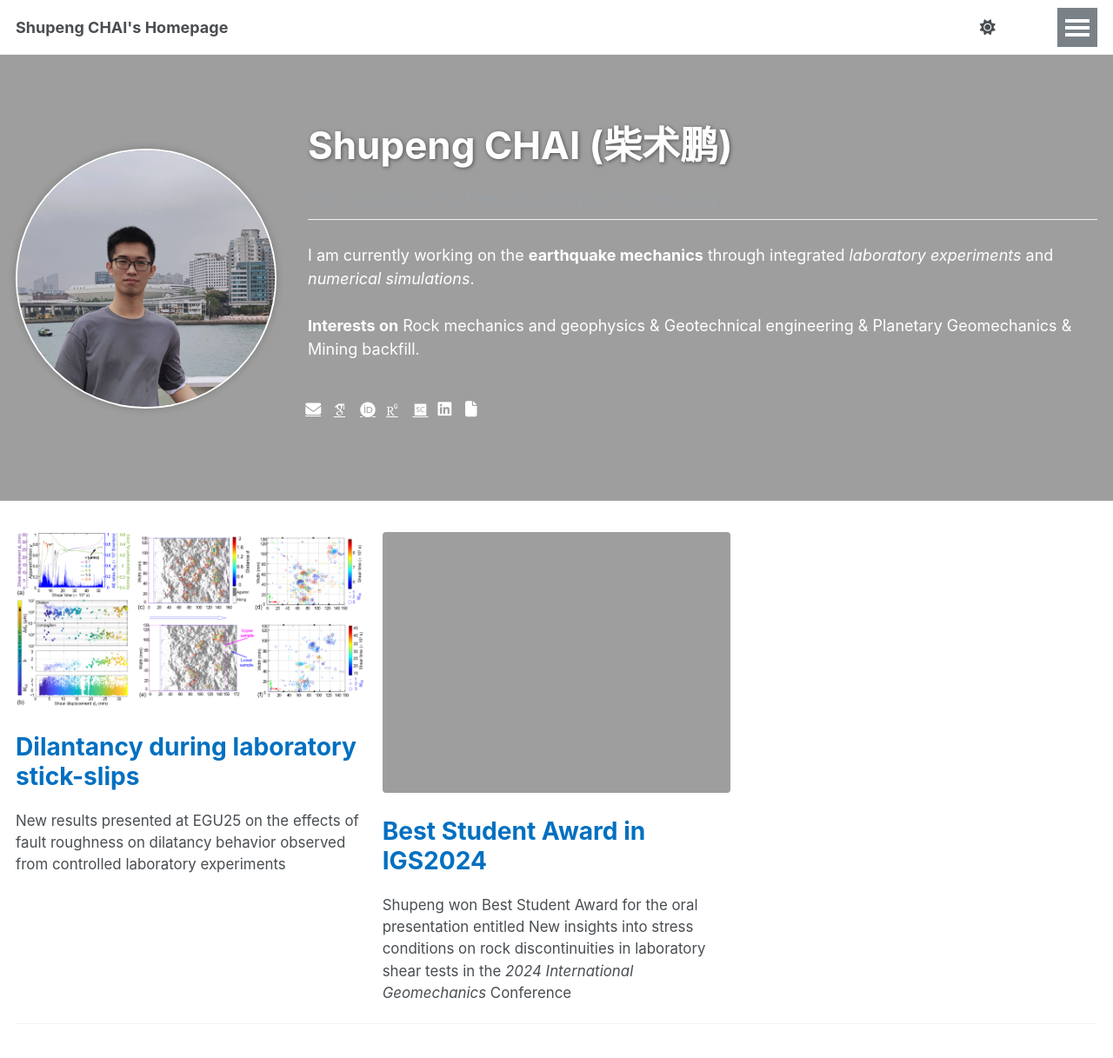
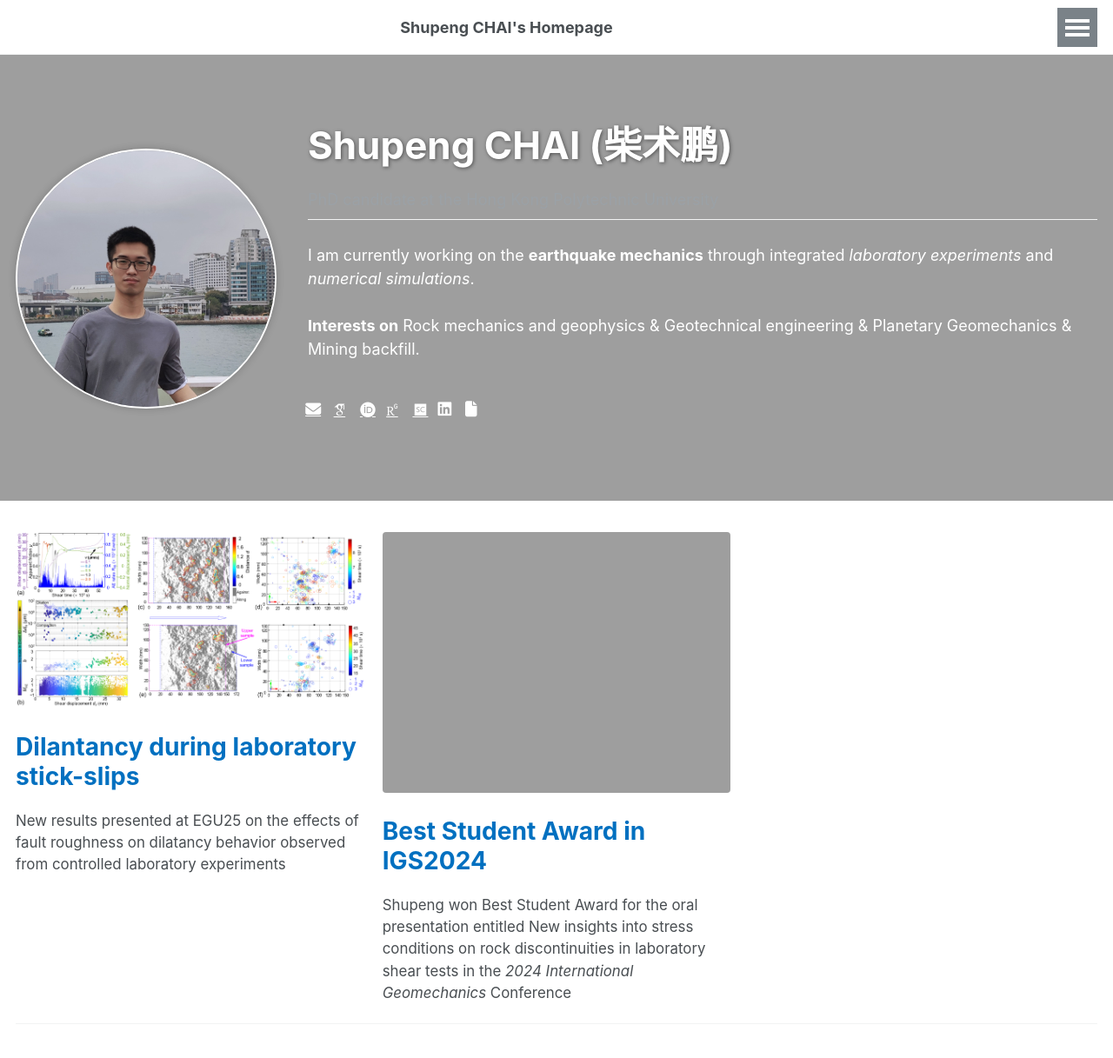
Before and after one commit to spchai/spchai.github.io, a Jekyll site: the page built from _pages/about.md, in a window 1280 px wide and 1400 px high. Shown: the top 1217 px of the window at 87% size. Built offline with Jekyll 4.4.1, drawn with Linux system fonts in a browser that asks for light colours; some web fonts are replaced.

Commit message:
Update _navigation.scss

```diff
--- a/_sass/layout/_navigation.scss
+++ b/_sass/layout/_navigation.scss
@@ -203,44 +203,56 @@
   }
 
   .visible-links {
-    display: table;
+    display: flex;
+    justify-content: space-between;
+    align-items: center;
     width: 100%;
 
-    .nav-right-container {
-      display: table-cell;
-      text-align: right;
-      width: 1%;
-      white-space: nowrap;
+    li {
+      display: flex;
+      align-items: center;
 
-      .nav-right {
-        display: inline-block;
+      &:first-child {
+        order: 1;
+        margin-right: auto;
+      }
+
+      &:not(:first-child):not(:last-child) {
+        order: 2;
+      }
+
+      &:nth-last-child(2),
+      &:last-child {
+        order: 3;
         margin-left: 1rem;
+      }
 
-        &:last-child {
-          margin-right: 0;
-        }
+      &:nth-last-child(2) {
+        margin-left: auto;
       }
     }
 
-    li {
-      display: table-cell;
-      vertical-align: middle;
+    // display: table;
 
-      &:first-child {
-        font-weight: bold;
-        text-wrap: wrap;
+    // li {
+    //   display: table-cell;
+    //   vertical-align: middle;
 
-        a {
-          margin-left: 0;
-        }
-      }
+    //   &:first-child {
+    //     font-weight: bold;
+    //     text-wrap: wrap;
 
-      &:last-child {
-        a {
-          margin-right: 0;
-        }
-      }
-    }
+    //     a {
+    //       margin-left: 0;
+    //     }
+    //   }
+
+    //   &:last-child {
+    //     a {
+    //       margin-right: 0;
+    //     }
+    //   }
+    // }
 
     #theme-toggle {
       a {
```
